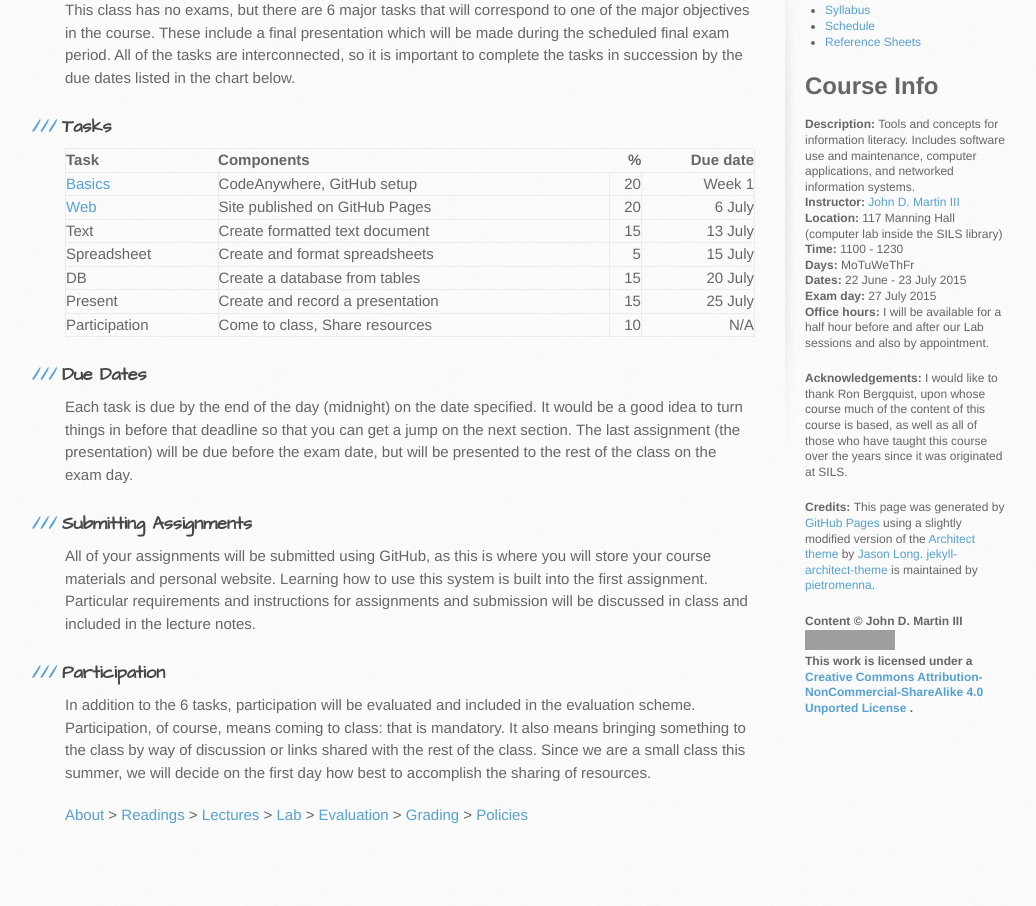
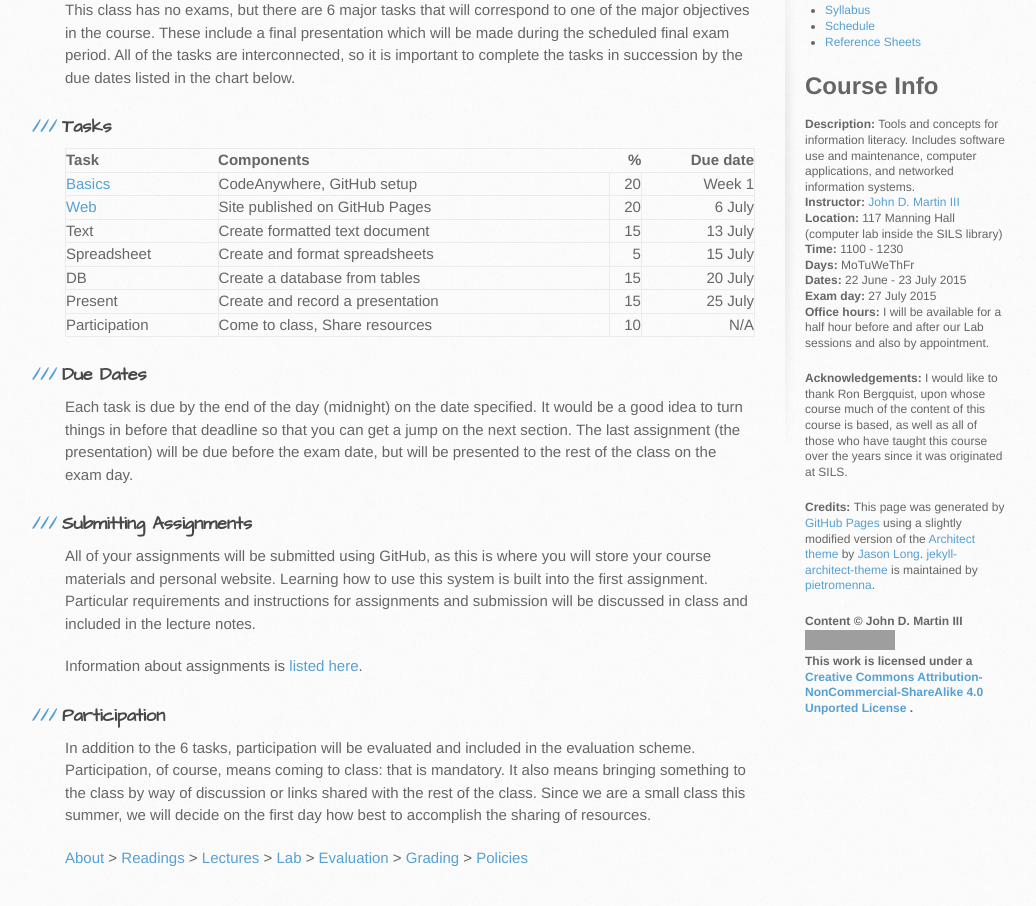
Before and after one commit to tylerpcarter/inls161, a Jekyll site: the page built from syllabus/evaluation.md, in a window 1280 px wide, cut to the strip 219-1131 px from the top of the page. Shown: the top 906 px of the strip, without its empty margins (105-1141 px from the left). Built offline with Jekyll 4.4.1, drawn with Linux system fonts in a browser that asks for light colours; Markdown is read by kramdown in place of the engine named in the settings; before the commit the page ends 1088 px from its top, so only the background shows below that; grey boxes are pictures that could not be loaded.

Commit message:
add link to assignments page

```diff
--- a/syllabus/evaluation.md
+++ b/syllabus/evaluation.md
@@ -33,6 +33,8 @@ All of your assignments will be submitted using GitHub, as this is where you wil
 Learning how to use this system is built into the first assignment.
 Particular requirements and instructions for assignments and submission will be discussed in class and included in the lecture notes.
 
+Information about assignments is [listed here]({{ base.url }}/syllabus/assignments/).
+
 ### Participation
 
 In addition to the 6 tasks, participation will be evaluated and included in the evaluation scheme.
```
